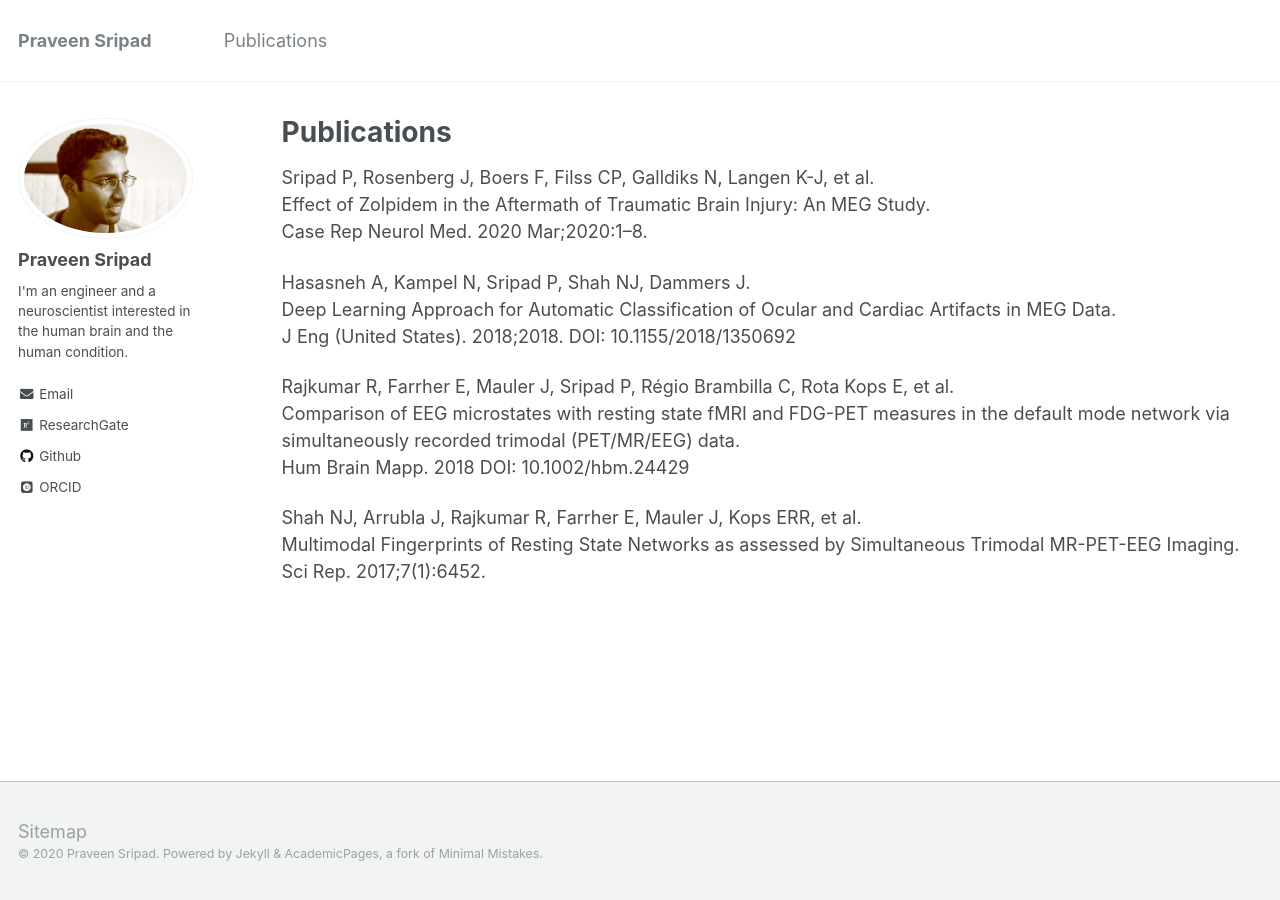
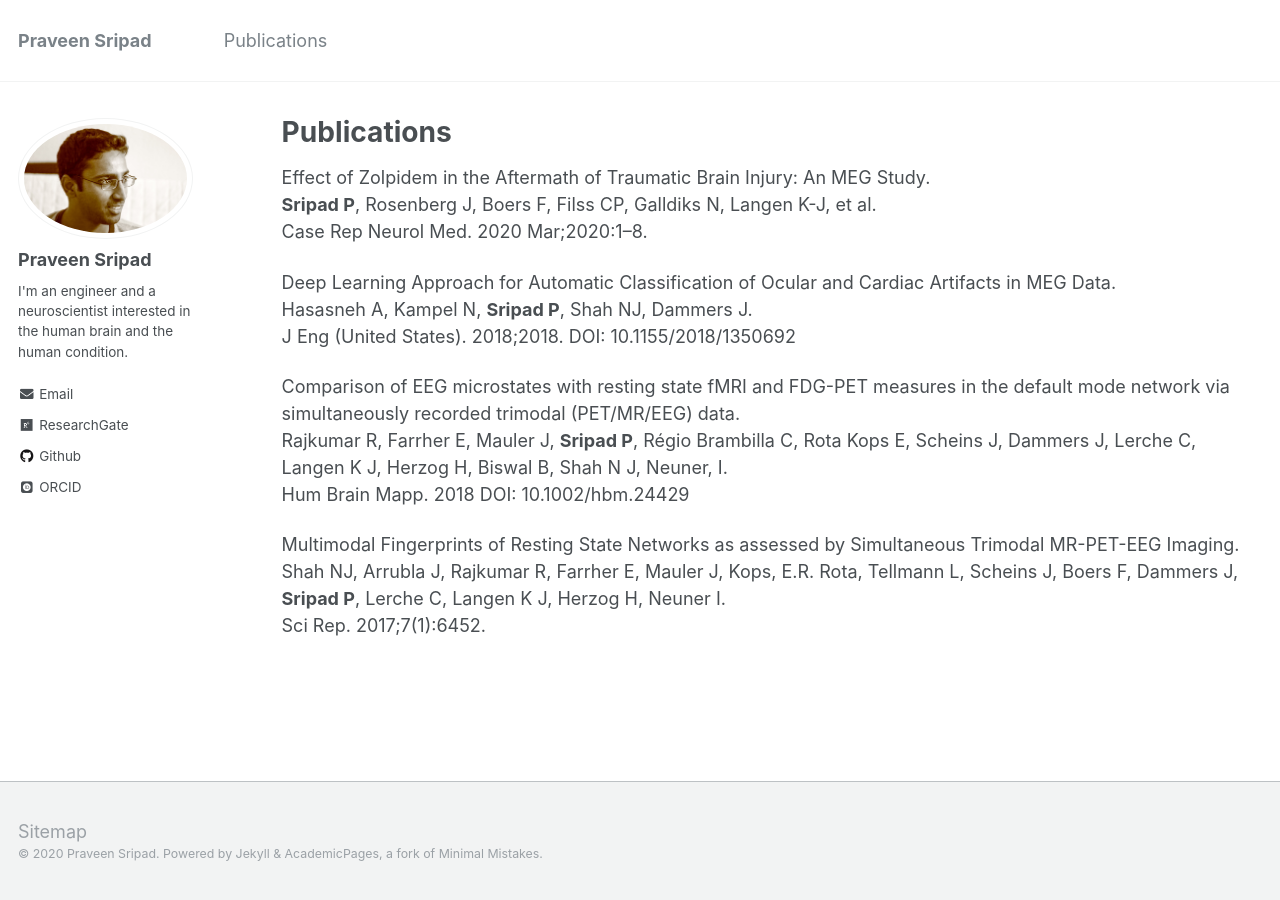
Before and after one commit to pravsripad/pravsripad.github.io, a Jekyll site: the page built from _pages/publications.md, in a window 1280 px wide. Built offline with Jekyll 4.4.1, drawn with Linux system fonts in a browser that asks for light colours; some web fonts are replaced.

Commit message:
Updated description and publications.

```diff
--- a/_pages/publications.md
+++ b/_pages/publications.md
@@ -5,18 +5,18 @@ permalink: /publications/
 author_profile: true
 ---
 
-Sripad P, Rosenberg J, Boers F, Filss CP, Galldiks N, Langen K-J, et al.<br>
 Effect of Zolpidem in the Aftermath of Traumatic Brain Injury: An MEG Study.<br>
+**Sripad P**, Rosenberg J, Boers F, Filss CP, Galldiks N, Langen K-J, et al.<br>
 Case Rep Neurol Med. 2020 Mar;2020:1–8.
 
-Hasasneh A, Kampel N, Sripad P, Shah NJ, Dammers J.<br>
 Deep Learning Approach for Automatic Classification of Ocular and Cardiac Artifacts in MEG Data.<br>
+Hasasneh A, Kampel N, **Sripad P**, Shah NJ, Dammers J.<br>
 J Eng (United States). 2018;2018. DOI: 10.1155/2018/1350692
 
-Rajkumar R, Farrher E, Mauler J, Sripad P, Régio Brambilla C, Rota Kops E, et al.<br>
 Comparison of EEG microstates with resting state fMRI and FDG-PET measures in the default mode network via simultaneously recorded trimodal (PET/MR/EEG) data.<br>
+Rajkumar R, Farrher E, Mauler J, **Sripad P**, Régio Brambilla C, Rota Kops E, Scheins J, Dammers J, Lerche C, Langen K J, Herzog H, Biswal B, Shah N J, Neuner, I.<br>
 Hum Brain Mapp. 2018 DOI: 10.1002/hbm.24429
 
-Shah NJ, Arrubla J, Rajkumar R, Farrher E, Mauler J, Kops ERR, et al.<br>
 Multimodal Fingerprints of Resting State Networks as assessed by Simultaneous Trimodal MR-PET-EEG Imaging.<br>
+Shah NJ, Arrubla J, Rajkumar R, Farrher E, Mauler J, Kops, E.R. Rota, Tellmann L, Scheins J, Boers F, Dammers J, **Sripad P**, Lerche C, Langen K J, Herzog H, Neuner I.<br>
 Sci Rep. 2017;7(1):6452.
```
Also changed, not shown: _pages/about.md (+2 -2 lines).
